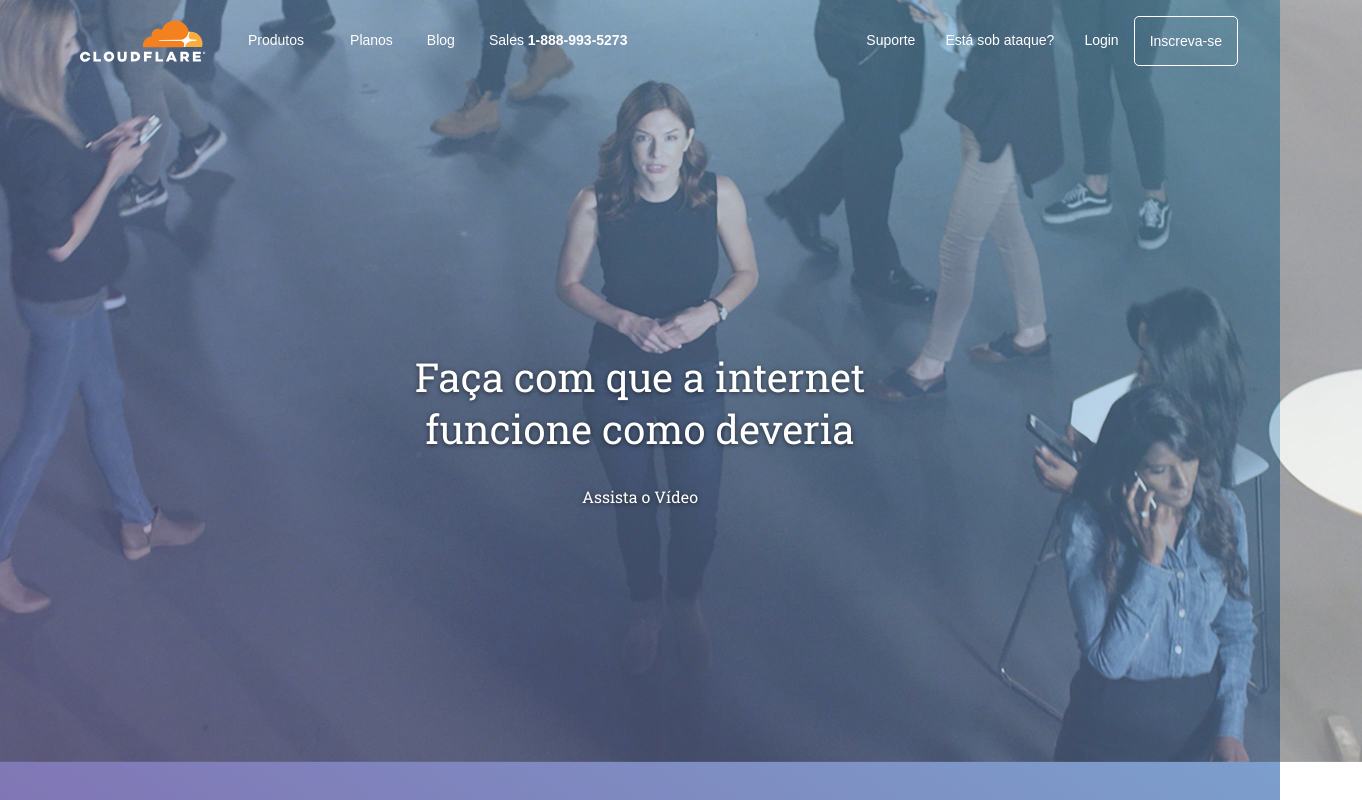
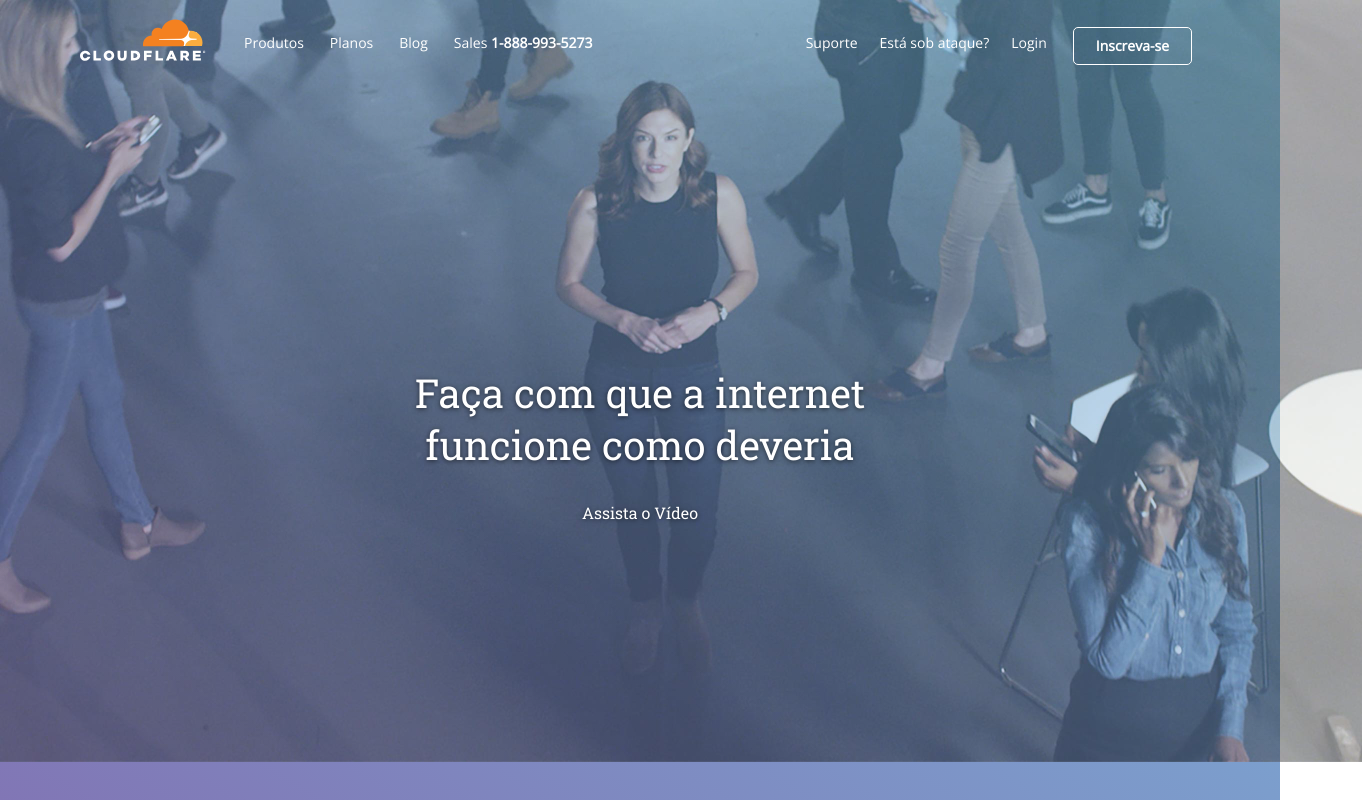
Before and after one commit to joaoCastroHub/projeto, a plain HTML site: page index.html in a window 1280 px wide. Shown: the whole page, 1362 px wide, since content can reach past the window. Drawn offline with nearby package versions, Linux system fonts and the light colour scheme.

Commit message:
MODIFICAÇÕESZINHAS

```diff
--- a/_css/estilo.css
+++ b/_css/estilo.css
@@ -1,84 +1,97 @@
 @charset "UTF-8"
 
+/*--------------------------------------MENU----------------------------------------*/
 nav.menu{
 	height: 80px;
 	width: 1200px;
+	position: 0px;
 }
 
-div.submenu{
-	display: inline-block;
+/*-----------NAO DEVE APARECER NO MOMENTO--------------*/
+nav.menu li ul{
+	display: none;
 }
+/*-----------NAO DEVE APARECER NO MOMENTO--------------*/
 
 nav.menu ul{
 	position: relative;
 	left: 90px;
-	width: 1200px;
 	max-width: 100%;
+	margin-top: -8px;
 }
 
 nav.menu li{
 	display: inline-block;
-	padding: 15px;
+	padding: 30px 11px 25px 11px;
 }
-
-/*NAO DEVE APARECER NO MOMENTO-->*/
-nav.menu li ul{
-	display: none;
-}
-/*NAO DEVE APARECER NO MOMENTO*/
-
 
 nav.menu li a{
 	color: #fff;
 	text-decoration: none;
-	font-family: sans-serif;
+	font-family: "Open Sans";
 	font-size: 14px;
-	line-height: 18px;
-	height: 80px;
+	line-height: 26px;
 }
 
 nav.menu li.right{
 	float: right;
 }
 
-nav.menu div.left{
-	margin-left: 150px;
+div.right-bord{
+	float: right;
+	margin: 15px;
+	margin-top: 27px;
 }
 
+nav.menu li.right-bord{
+	border: 1px solid #fff;
+	border-radius: 5px;
+	margin-right: 155px;
+	padding: 5px 22px;
+	font-weight: 600;
+}
+
+div.desktop{
+	position: relative;
+	top: 0px;
+	left: 0px;
+	height: 80px;
+	width: 100%;
+}
+/*--------------------------------------MENU----------------------------------------*/
+
+
+
+/*-------------------------HOVER DO MENU-------------------------------*/
 nav.menu li.hover-white:hover {
-	background-color: #e5e5e4;
+	background-color: rgba(255,255,255,.3);
+
 }
 
 nav.menu li.right-bord:hover {
-	background-color: #f2f2f2;
+	background-color: rgba(255,255,255,.3);
 }
 
 nav.menu li.right a:hover {
 	color: #ffa500;
 }
+/*-------------------------HOVER DO MENU-------------------------------*/
 
-nav.menu li.right-bord{
-	float: right;
-	border: 1px solid #fff;
-	border-radius: 5px;
-	margin-right: 100px;
-}
 
+/*-----------------------------IMAGENS---------------------------------*/
 img.logo{
+	position: relative;
 	float: left;
-	position: relative;
-	top: 0;
 	height: 50px;
 	width: 135px;
 	left: 67px;
+	margin-top: 15px;
 }
 
 div.back-photo{
+	position: fixed;
 	top: 0;
 	left: 0;
-	position: fixed;
-	height: auto;
-	width: auto;
 	min-width: 100%;
 	min-height: 100%;
 	background: linear-gradient(to bottom left,#77c4e3,#8176b5);
@@ -95,14 +108,17 @@ img.back{
 	height: 962px;
 	width: 1710px;
 }
+/*-----------------------------IMAGENS---------------------------------*/
 
+
+/*--------------------------CENTRO--------------------------*/
 div.center{
 	position: relative;
 	width: 600px;
 	margin: 0 auto;
 	top: 260px;
 	text-align: center;
-	text-shadow: 0 1px 5px 	rgba(0,0,0,.6);
+	text-shadow: 0 1px 5px rgba(0,0,0,.6);
 	line-height: 1.3;
 	color: #fff;
 	font-family: "Roboto Slab";
@@ -110,12 +126,19 @@ div.center{
 
 h1.center{
 	font-weight: 300;
+	max-width: 100%;
 }
 
 div.center a{
 	text-decoration: none;
 	color: #fff;
 	font-size: 16px;
+}
+
+/*--------------------------CENTRO--------------------------*/
+
+@media only screen and(min-width: 1000px){
+
 }
 
 /*------------------------------MEDIAS queris------------------------------*/
@@ -129,7 +152,7 @@ div.center a{
 	}
 }
 
-@media only screen and (max-width: 1100px){
+@media only screen and (max-width: 999px){
 	div.desktop{
 		display: none;
 	}
@@ -146,12 +169,14 @@ div.center a{
 	}
 }
 
-@media only screen and (max-width: 820px){
+@media only screen and (max-width: 749px){
 
 	div.center{
+		position: relative;
 		width: 350px;
 		font-size: 12px;
 		top: 380px;
+		margin: 0 auto;
 	}
 }
 
@@ -161,6 +186,7 @@ div.center a{
 		position: absolute;
 		top: 400px;
 		font-size: 12px;
-		width: 350px;
+		width: 300px;
+		max-width: 300px;
 	}
 }
--- a/index.html
+++ b/index.html
@@ -4,13 +4,16 @@
 	<title>Cloudflare, a Empresade Desempenho e Segurança Web | Cloudflare Brasil</title>
 	<meta charset="utf-8">
 	<link href="https://fonts.googleapis.com/css?family=Roboto+Slab" rel="stylesheet">
+	<link href="https://fonts.googleapis.com/css?family=Open+Sans" rel="stylesheet">
 	<link rel="stylesheet" href="_css/estilo.css">
 </head>
 
 <body>
+
 	<div class="back-photo">
 		<img class="back" src="imagens/poster.jpg">
 	</div>
+
 	<nav class="menu">
 	<img class="logo" src="imagens/logo-cloudflare.svg">
 		<div class="desktop">
@@ -44,13 +47,16 @@
 				<li class="hover-white"><a href>Planos</a></li>
 				<li class="hover-white"><a href>Blog</a></li>
 				<li class="hover-white"><a href>Sales <span style="font-weight: bolder">1-888-993-5273</span></a></li>
-				<li class="right-bord"><a href>Inscreva-se</a></li>
+				<div class="right-bord">
+					<li class="right-bord"><a href>Inscreva-se</a></li>
+				</div>
 				<li class="right"><a href>Login</a></li>
 				<li class="right"><a href>Está sob ataque?</a></li>
 				<li class="right"><a href>Suporte</a></li>
 			</ul>
 		</div>
 	</nav>
+
 	<div class="center">
 		<h1 class="center">Faça com que a internet funcione como deveria</h1>
 		<a href>Assista o Vídeo</a>
```
